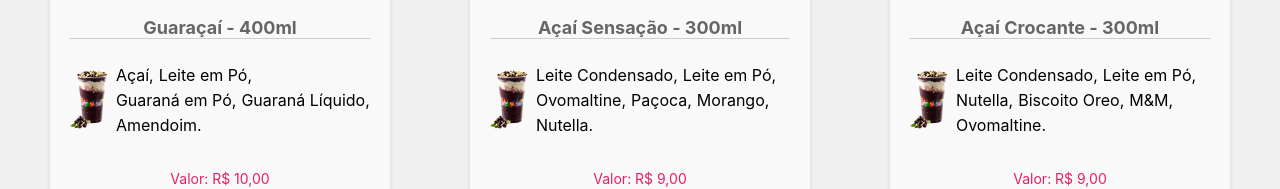
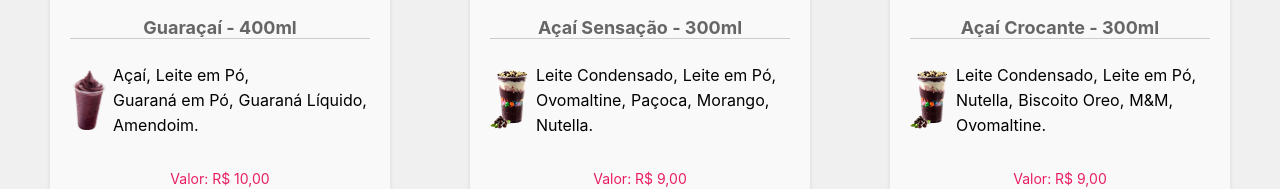
Before and after one commit to devLuanPaiva/Acai, a React (Create React App) app: page / in a window 1280 px wide. Shown: the part 507-696 px from the top of the page. Built offline with nearby package versions, Linux system fonts and the light colour scheme.

Commit message:
first commit

```diff
--- a/src/componentes/home/Home.jsx
+++ b/src/componentes/home/Home.jsx
@@ -4,6 +4,7 @@ import Header from "../header/Header"
 import Navegacao from "../navegacao/Navegacao.jsx";
 import Footer from '../footer/Footer';
 
+import ImgGuaracai from "../../imagens/guaracai1.png"
 import Img from "../../imagens/copo.png"
 import "./Home.css"
 const Home = ({ adicionarItem }) => {
@@ -13,7 +14,7 @@ const Home = ({ adicionarItem }) => {
             ingredientes: ['Açaí,', 'Leite em Pó,', 'Guaraná em Pó,', 'Guaraná Líquido,', 'Amendoim.'],
             valor: 10.00,
             quantidade: 1,
-            imagem: `${Img}`
+            imagem: `${ImgGuaracai}`
         },
         {
             nome: 'Açaí Sensação - 300ml',
```
Also changed, not shown: src/imagens/guaracai.png (added), src/imagens/guaracai1.png (added).
